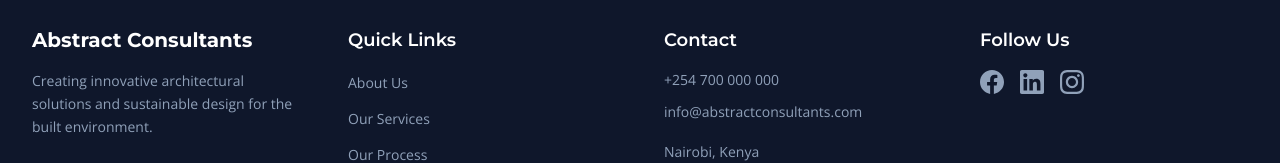
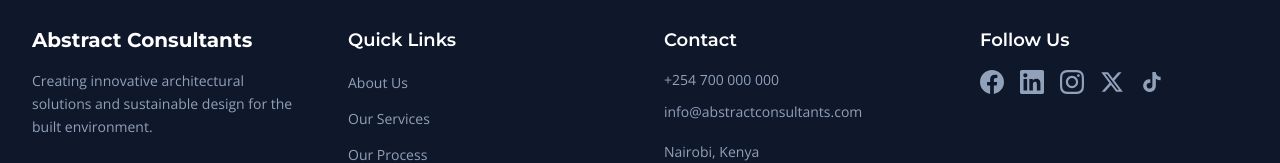
Before and after one commit to ndutagrace25/abstract_consultants, a Next.js app: page / in a window 1280 px wide. Shown: the part 2524-2687 px from the top of the page. Built offline with nearby package versions, Linux system fonts and the light colour scheme.

Commit message:
pushing all changes

```diff
--- a/src/components/Footer.tsx
+++ b/src/components/Footer.tsx
@@ -130,6 +130,36 @@
                   <path d="M12 2.163c3.204 0 3.584.012 4.85.07 3.252.148 4.771 1.691 4.919 4.919.058 1.265.069 1.645.069 4.849 0 3.205-.012 3.584-.069 4.849-.149 3.225-1.664 4.771-4.919 4.919-1.266.058-1.644.07-4.85.07-3.204 0-3.584-.012-4.849-.07-3.26-.149-4.771-1.699-4.919-4.92-.058-1.265-.07-1.644-.07-4.849 0-3.204.013-3.583.07-4.849.149-3.227 1.664-4.771 4.919-4.919 1.266-.057 1.645-.069 4.849-.069zm0-2.163c-3.259 0-3.667.014-4.947.072-4.358.2-6.78 2.618-6.98 6.98-.059 1.281-.073 1.689-.073 4.948 0 3.259.014 3.668.072 4.948.2 4.358 2.618 6.78 6.98 6.98 1.281.058 1.689.072 4.948.072 3.259 0 3.668-.014 4.948-.072 4.354-.2 6.782-2.618 6.979-6.98.059-1.28.073-1.689.073-4.948 0-3.259-.014-3.667-.072-4.947-.196-4.354-2.617-6.78-6.979-6.98-1.281-.059-1.69-.073-4.949-.073zm0 5.838c-3.403 0-6.162 2.759-6.162 6.162s2.759 6.163 6.162 6.163 6.162-2.759 6.162-6.163c0-3.403-2.759-6.162-6.162-6.162zm0 10.162c-2.209 0-4-1.79-4-4 0-2.209 1.791-4 4-4s4 1.791 4 4c0 2.21-1.791 4-4 4zm6.406-11.845c-.796 0-1.441.645-1.441 1.44s.645 1.44 1.441 1.44c.795 0 1.439-.645 1.439-1.44s-.644-1.44-1.439-1.44z" />
                 </svg>
               </Link>
+              <Link
+                href="https://x.com/abstractconsul"
+                target="_blank"
+                rel="noopener noreferrer"
+                className="text-slate-400 hover:text-white transition-colors"
+                aria-label="X (Twitter)"
+              >
+                <svg
+                  className="w-6 h-6"
+                  fill="currentColor"
+                  viewBox="0 0 24 24"
+                >
+                  <path d="M18.244 2.25h3.308l-7.227 8.26 8.502 11.24H16.17l-5.214-6.817L4.99 21.75H1.68l7.73-8.835L1.254 2.25H8.08l4.713 6.231zm-1.161 17.52h1.833L7.084 4.126H5.117z" />
+                </svg>
+              </Link>
+              <Link
+                href="https://www.tiktok.com/@abstract.consulta?_r=1&_t=ZM-915LLJiYmoV"
+                target="_blank"
+                rel="noopener noreferrer"
+                className="text-slate-400 hover:text-white transition-colors"
+                aria-label="TikTok"
+              >
+                <svg
+                  className="w-6 h-6"
+                  fill="currentColor"
+                  viewBox="0 0 24 24"
+                >
+                  <path d="M19.59 6.69a4.83 4.83 0 0 1-3.77-4.25V2h-3.45v13.67a2.89 2.89 0 0 1-5.2 1.74 2.89 2.89 0 0 1 2.31-4.64 2.93 2.93 0 0 1 .88.13V9.4a6.84 6.84 0 0 0-1-.05A6.33 6.33 0 0 0 5 20.1a6.34 6.34 0 0 0 10.86-4.43v-7a8.16 8.16 0 0 0 4.77 1.52v-3.4a4.85 4.85 0 0 1-1-.1z" />
+                </svg>
+              </Link>
             </div>
           </div>
         </div>
```
